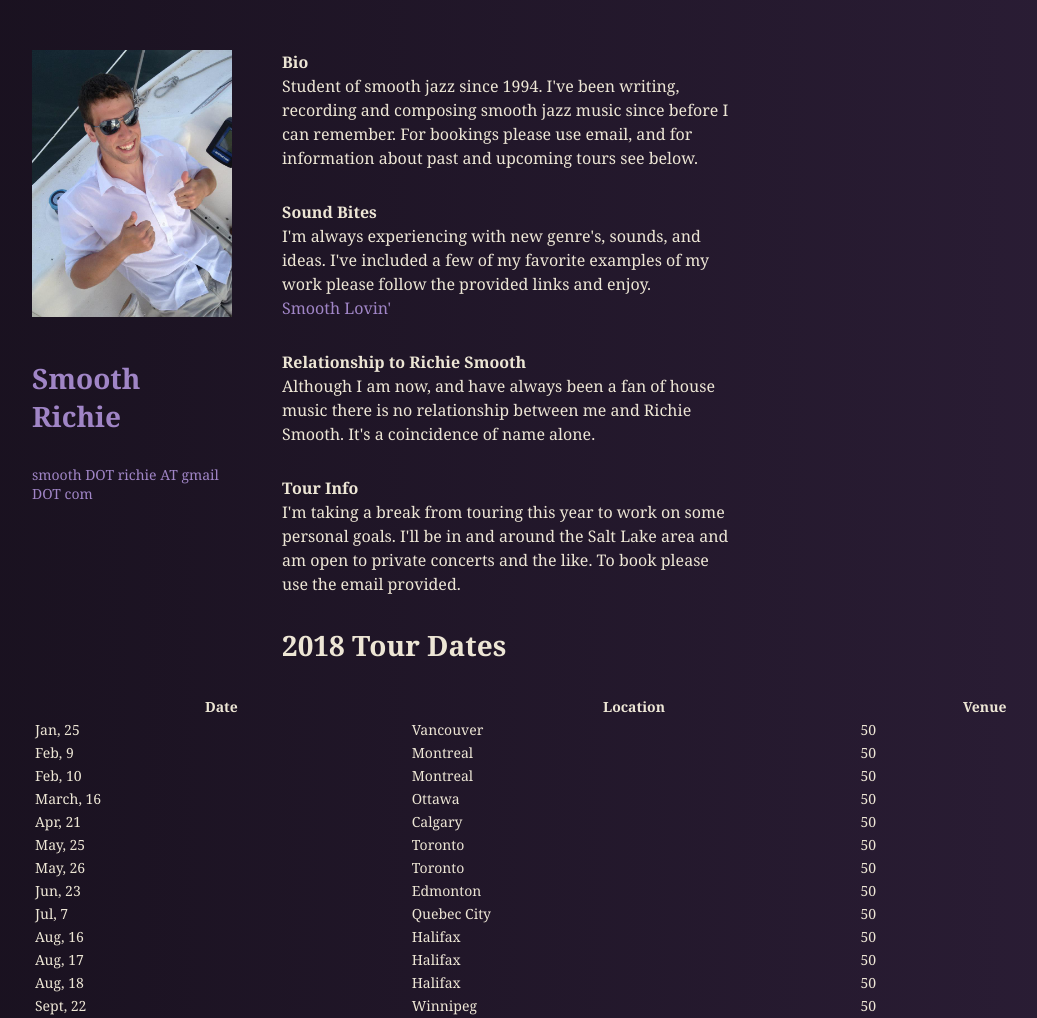
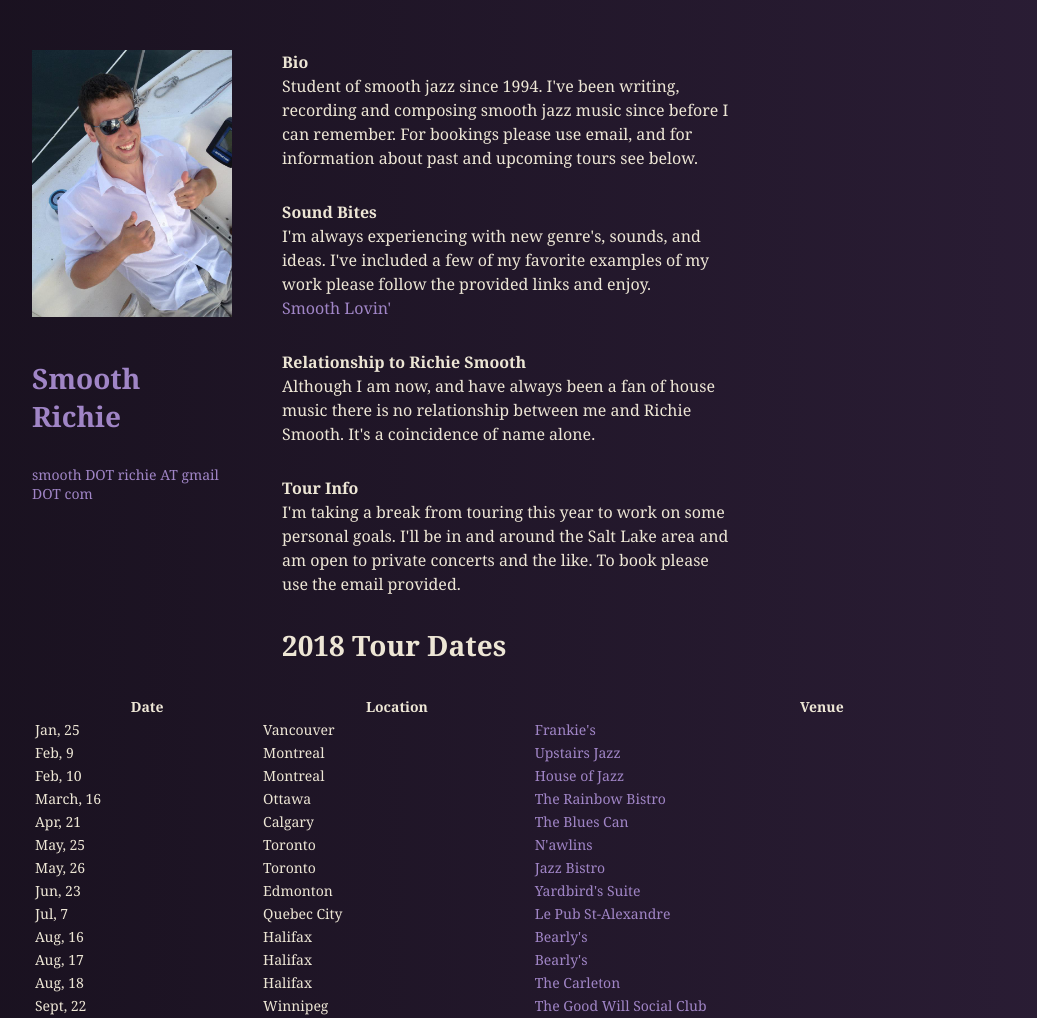
Before and after one commit to strawberry-jam-cabal/andy-smooth-richardson, a Jekyll site: the page built from index.html, in a window 1280 px wide. Shown: the whole page, without its empty margins (68-1105 px from the left). Built offline with Jekyll 4.4.1, drawn with Linux system fonts in a browser that asks for light colours.

Commit message:
added venues

```diff
--- a/index.html
+++ b/index.html
@@ -59,68 +59,68 @@ title: Home
   </tr>
   <tr>
     <td>Jan, 25</td>
-    <td>Vancouver</td>
-    <td>50</td>
+    <td>Vancouver </td>
+    <td><a href="http://www.frankiesjazzclub.ca/">Frankie's</a></td>
   </tr>
   <tr>
     <td>Feb, 9</td>
     <td>Montreal</td>
-    <td>50</td>
+    <td><a href="http://www.upstairsjazz.com/">Upstairs Jazz</a></td>
   </tr>
   <tr>
     <td>Feb, 10</td>
     <td>Montreal</td>
-    <td>50</td>
+    <td><a href="http://www.houseofjazz.ca/">House of Jazz</a></td>
   </tr>
   <tr>
     <td>March, 16</td>
     <td>Ottawa</td>
-    <td>50</td>
+    <td><a href="http://www.therainbow.ca/">The Rainbow Bistro</a></td>
   </tr>
   <tr>
     <td>Apr, 21</td>
     <td>Calgary</td>
-    <td>50</td>
+    <td><a href="http://www.thebluescan.com/">The Blues Can</a></td>
   </tr>
   <tr>
     <td>May, 25</td>
     <td>Toronto</td>
-    <td>50</td>
+    <td><a href="http://www.nawlins.ca/">N'awlins</a></td>
   </tr>
   <tr>
     <td>May, 26</td>
     <td>Toronto</td>
-    <td>50</td>
+    <td><a href="https://jazzbistro.ca/">Jazz Bistro</a></td>
   </tr>
   <tr>
     <td>Jun, 23</td>
     <td>Edmonton</td>
-    <td>50</td>
+    <td><a href="https://www.yardbirdsuite.com/">Yardbird's Suite</a></td>
   </tr>
   <tr>
     <td>Jul, 7</td>
     <td>Quebec City</td>
-    <td>50</td>
+    <td><a href="https://www.pubstalexandre.com/">Le Pub St-Alexandre</a></td>
   </tr>
   <tr>
     <td>Aug, 16</td>
     <td>Halifax</td>
-    <td>50</td>
+    <td><a href="http://www.bearlys.ca/">Bearly's</a></td>
   </tr>
   <tr>
     <td>Aug, 17</td>
     <td>Halifax</td>
-    <td>50</td>
+    <td><a href="http://www.bearlys.ca/">Bearly's</a></td>
   </tr>
   <tr>
     <td>Aug, 18</td>
     <td>Halifax</td>
-    <td>50</td>
+    <td><a href="http://www.thecarleton.ca/">The Carleton</a></td>
   </tr>
   <tr>
     <td>Sept, 22</td>
     <td>Winnipeg</td>
-    <td>50</td>
+    <td><a href="http://thegoodwill.ca/">The Good Will Social Club</a></td>
   </tr>
 
 </table>
```
